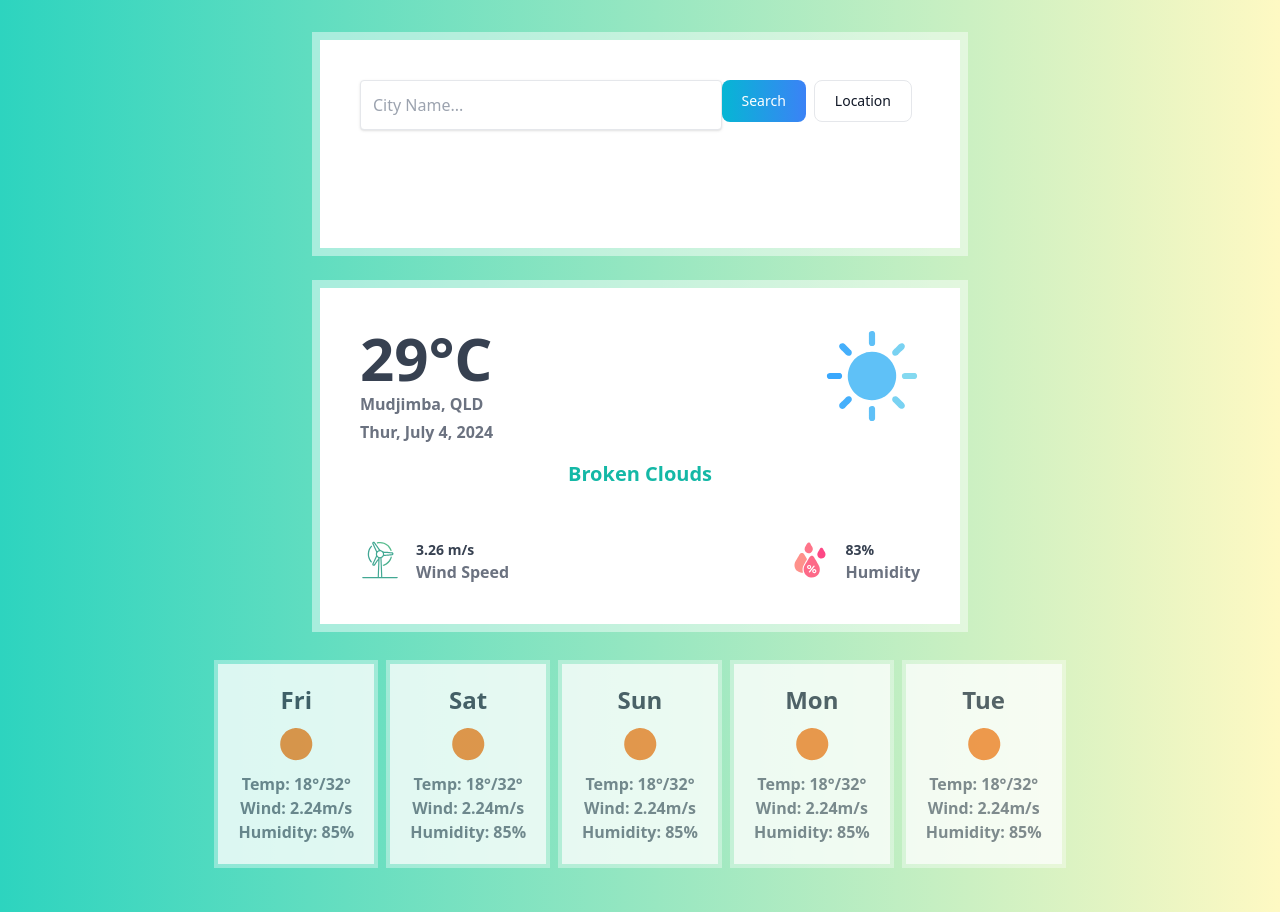
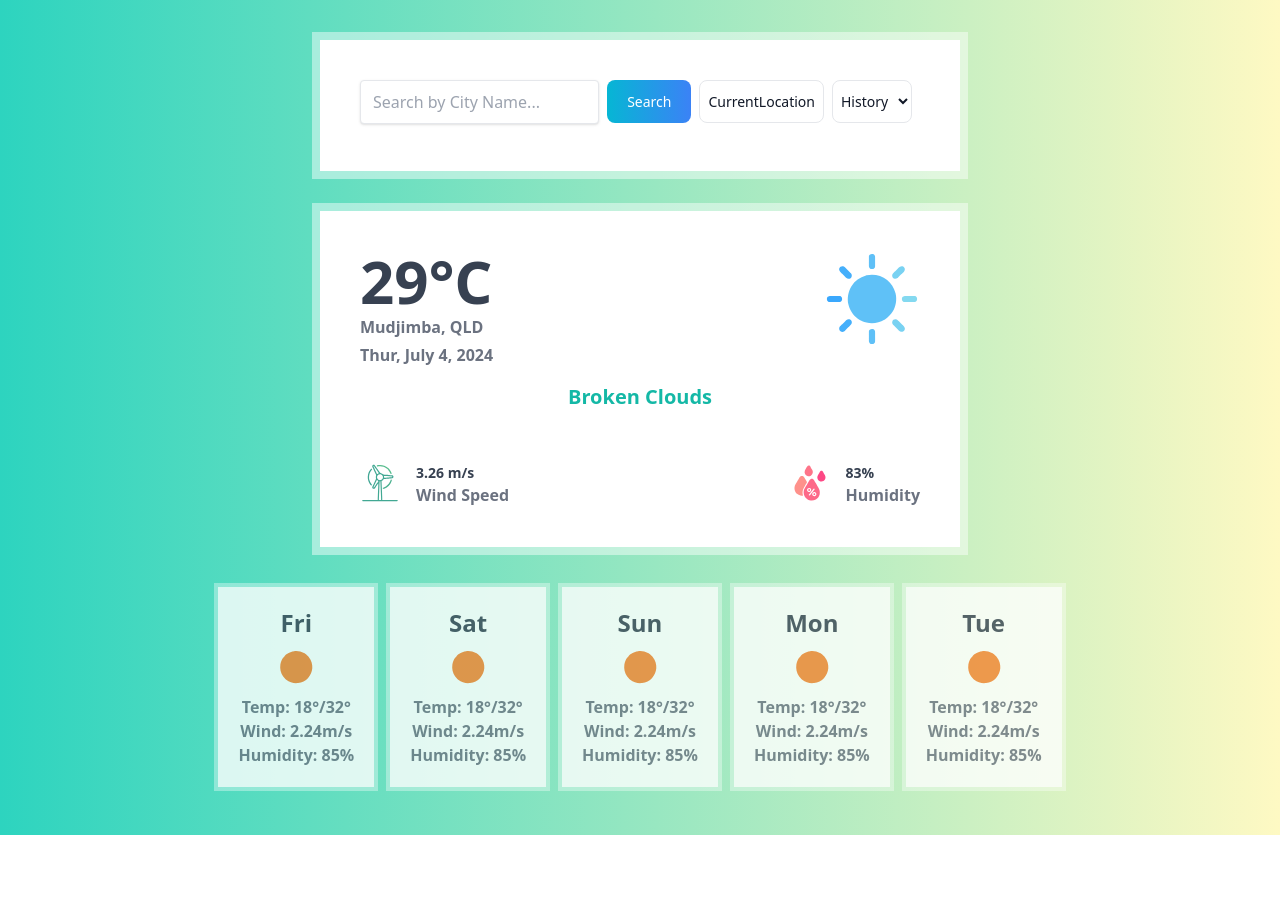
Before and after one commit to firoz-akhter/weather-forecast-project, a website: page src/index.html in a window 1280 px wide. After the commit the page ends 835 px from the top, so only its background shows below. Drawn offline with Linux system fonts and the light colour scheme.

Commit message:
HTML/Tailwindcss implementation complete

```diff
--- a/src/index.html
+++ b/src/index.html
@@ -10,17 +10,26 @@
     <div class="flex flex-col items-center justify-center w-screen min-h-screen text-gray-700 p-10 bg-gradient-to-r from-teal-400 to-yellow-100 ">
 
         <!-- Component Start -->
-        <div class="min-h-52 w-full max-w-screen-sm bg-white p-10 mb-10 ring-8 ring-white ring-opacity-45">
+        <div class="w-full max-w-screen-sm bg-white p-10 mb-10 ring-8 ring-white ring-opacity-45">
             <form class="bg-white rounded flex">
-                <input class="shadow appearance-none border rounded w-full py-2 px-3 text-gray-700 leading-tight focus:outline-none focus:shadow-outline" id="city-input" type="text" placeholder="City Name...">
+                <input class="h-11 shadow appearance-none border rounded w-full py-0 px-3 text-gray-700 leading-tight focus:outline-none focus:shadow-outline" id="city-input" type="text" placeholder="Search by City Name...">
                 <!-- Search button -->
-                <button type="button" class="text-white bg-gradient-to-r from-cyan-500 to-blue-500 hover:bg-gradient-to-bl focus:ring-4 focus:outline-none focus:ring-cyan-300 dark:focus:ring-cyan-800 font-medium rounded-lg text-sm px-5 py-2.5 text-center me-2 mb-2">Search</button>
+                <button type="button" class="text-white bg-gradient-to-r from-cyan-500 to-blue-500 hover:bg-gradient-to-bl focus:ring-4 focus:outline-none focus:ring-cyan-300 dark:focus:ring-cyan-800 font-medium rounded-lg text-sm px-5 py-2.5 text-center me-2 mb-2 ml-2">Search</button>
                 <!-- Search by location button -->
-                <button type="button" class="py-2.5 px-5 me-2 mb-2 text-sm font-medium text-gray-900 focus:outline-none bg-white rounded-lg border border-gray-200 hover:bg-gray-100 hover:text-blue-700 focus:z-10 focus:ring-4 focus:ring-gray-100 dark:focus:ring-gray-700 dark:bg-gray-800 dark:text-gray-400 dark:border-gray-600 dark:hover:text-white dark:hover:bg-gray-700">Location</button>
+                <button type="button" class="py-2.5 px-2 me-2 mb-2 text-sm font-medium text-gray-900 focus:outline-none bg-white rounded-lg border border-gray-200 hover:bg-gray-100 hover:text-blue-700 focus:z-10 focus:ring-4 focus:ring-gray-100 dark:focus:ring-gray-700 dark:bg-gray-800 dark:text-gray-400 dark:border-gray-600 dark:hover:text-white dark:hover:bg-gray-700">CurrentLocation</button>
+
+                <select id="countries" class="w-20 px-1 py-2.5 me-2 mb-2 text-sm font-medium text-gray-900 focus:outline-none bg-white rounded-lg border border-gray-200 hover:bg-gray-100 hover:text-blue-700 focus:z-10 focus:ring-4 focus:ring-gray-100 dark:focus:ring-gray-700 dark:bg-gray-800 dark:text-gray-400 dark:border-gray-600 dark:hover:text-white dark:hover:bg-gray-700">
+                    <option selected>History</option>
+                    <option value="US">United States</option>
+                    <option value="CA">Canada</option>
+                    <option value="FR">France</option>
+                    <option value="DE">Germany</option>
+                </select>
+
+            </form>
 
 
 
-            </form>
         </div>
         <div class="w-full max-w-screen-sm bg-white p-10 ring-8 ring-white ring-opacity-45">
             <div class="flex justify-between">
```
Also changed, not shown: src/output.css.
